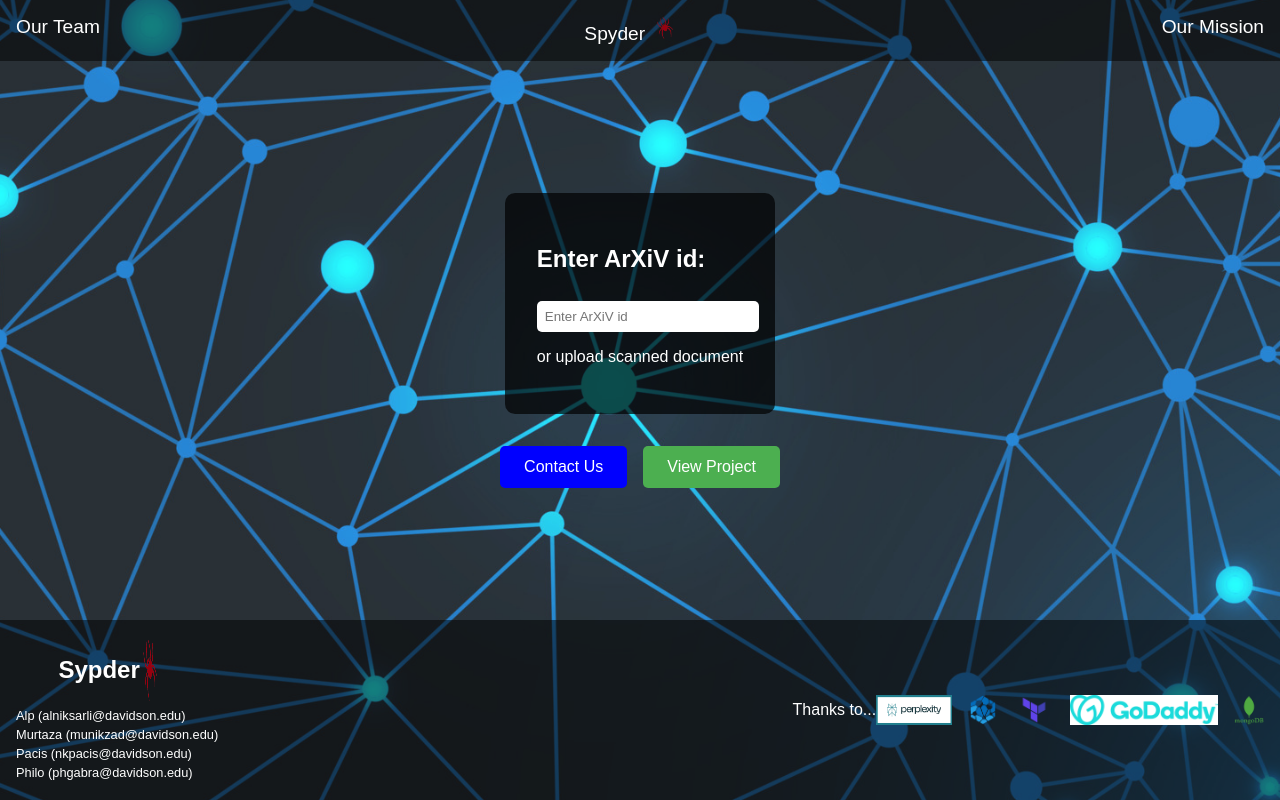
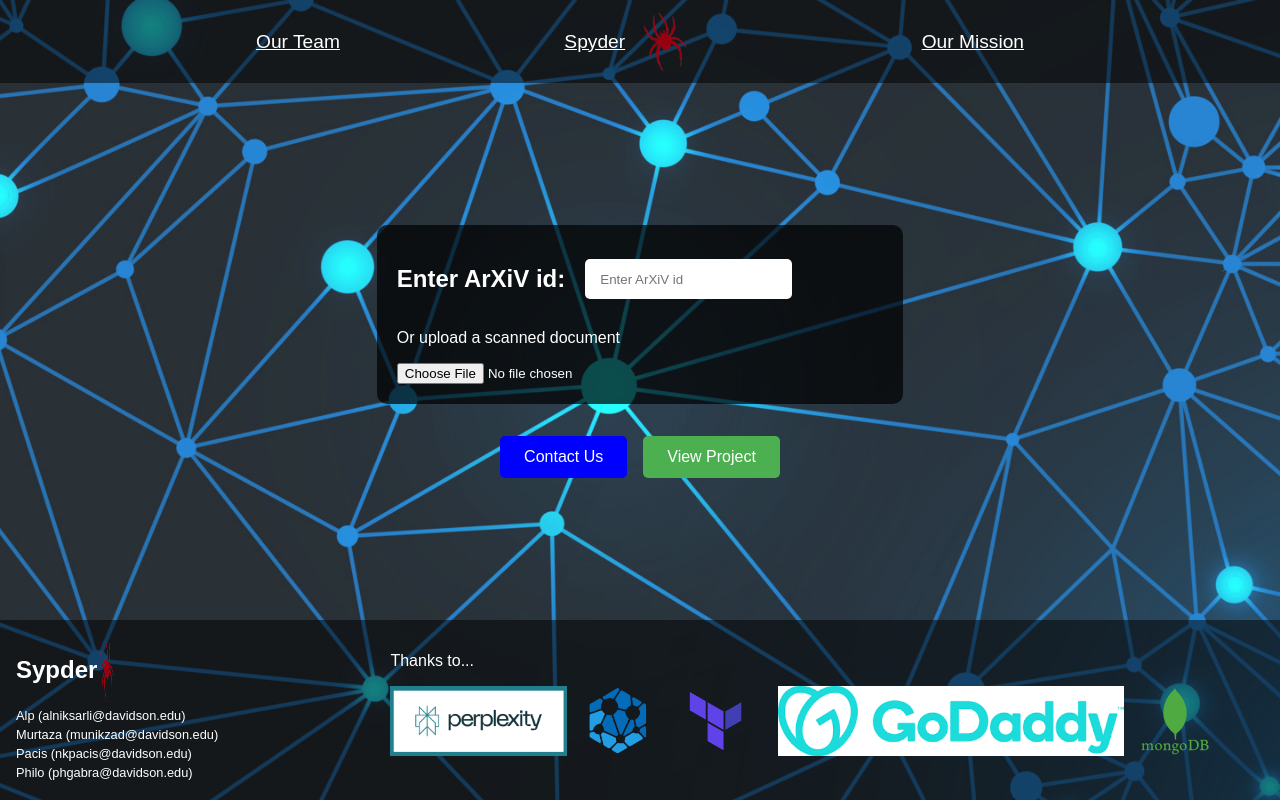
Before and after one commit to MurtazaKafka/spyder, a React (Create React App) app in the folder frontend/: page / in a window 1280 px wide. Built offline with nearby package versions, Linux system fonts and the light colour scheme; the HTML template or start-up script is replaced by a standard one.

Commit message:
Enhanced the design

```diff
--- a/frontend/src/App.css
+++ b/frontend/src/App.css
@@ -12,17 +12,26 @@
 header {
   display: flex;
   justify-content: space-between;
-  padding: 1rem;
+  padding: 0.6rem 20%;
   background-color: rgba(0, 0, 0, 0.5);
 }
 
 .header-item {
   font-size: 1.2rem;
+  display: flex;
+  align-items: center;
+  justify-content: center;
+  color: #fff !important;
+  cursor: pointer;
+}
+
+.spider-icon-header{
+  display: flex;
 }
 
 .spider-icon {
-  width: 24px;
-  height: 24px;
+  width: 64px;
+  height: 64px;
   margin-left: 0.5rem;
 }
 
@@ -37,15 +46,23 @@
 
 .search-container {
   background-color: rgba(0, 0, 0, 0.7);
-  padding: 2rem;
   border-radius: 10px;
+  width: 40%;
+  padding: 20px;
+  margin: 0 auto;
   margin-bottom: 2rem;
 }
 
-input[type="text"] {
+.archive-id{
+  display: flex;
+  align-items: center;
   width: 100%;
-  padding: 0.5rem;
-  margin-top: 0.5rem;
+  gap: 20px;
+}
+
+.archive-id>input{
+  height: 30px !important;
+  padding: 5px 15px;
   border: none;
   border-radius: 5px;
 }
@@ -81,11 +98,14 @@
 }
 
 .footer-left{
-  flex-direction: column;
+  width: 30%;
+}
+.footer-right{
+  width: 70%;
 }
 .footer-left, .footer-right {
   display: flex;
-  align-items: center;
+  flex-direction: column;
 }
 
 .footer-logo-holder{
@@ -107,5 +127,5 @@
 }
 
 .sponsor-logos img {
-  height: 30px;
+  height: 70px;
 }
--- /dev/null
+++ b/frontend/src/App.jsx
@@ -0,0 +1,28 @@
+import React from "react";
+import { BrowserRouter as Router, Routes, Route } from "react-router-dom";
+import Home from "./pages/Home";
+import "./App.css"
+
+function App() {
+
+  return (
+    <Router>
+      <Routes>
+        <Route
+          path="/team"
+          element={<Home />}
+        />
+        <Route
+          path="/"
+          element={<Home />}
+        />
+        <Route
+          path="/mission"
+          element={<Home />}
+        />
+      </Routes>
+    </Router>
+  );
+}
+
+export default App;
--- a/frontend/src/App.js
+++ b/frontend/src/pages/Home.jsx
@@ -1,22 +1,31 @@
-import React, { useState } from 'react';
-import "./App.css"
+import React, { useState } from "react";
+import { Link } from "react-router-dom";
 
-const SpyderApp = () => {
-  const [arxivId, setArxivId] = useState('');
+const Home = () => {
+  const [arxivId, setArxivId] = useState("");
 
   return (
     <div className="spyder-app">
       <header>
-        <div className="header-item">Our Team</div>
-        <div className="header-item">
-          Spyder
-          <img src="/images/spyder.png" alt="Spider Icon" className="spider-icon" />
-        </div>
-        <div className="header-item">Our Mission</div>
+        <Link to="/team" className="header-item">
+          Our Team
+        </Link>
+        <Link to="/" className="header-item spider-icon-header">
+          <p>Spyder</p>
+          <img
+            src="/images/spyder.png"
+            alt="Spider Icon"
+            className="spider-icon"
+          />
+        </Link>
+        <Link to="/mission" className="header-item">
+          Our Mission
+        </Link>
       </header>
 
       <main>
         <div className="search-container">
+          <div className="archive-id">
             <h2>Enter ArXiV id:</h2>
             <input
               type="text"
@@ -24,7 +33,10 @@
               onChange={(e) => setArxivId(e.target.value)}
               placeholder="Enter ArXiV id"
             />
-          <p>or upload scanned document</p>
+          </div>
+
+          <p>Or upload a scanned document</p>
+          <input type="file" accept=".pdf"></input>
         </div>
 
         <div className="action-buttons">
@@ -35,9 +47,13 @@
 
       <footer>
         <div className="footer-left">
-          <div className='footer-logo-holder'>
+          <div className="footer-logo-holder">
             <h2>Sypder</h2>
-            <img src="/images/spyder.png" alt="Spyder Logo" className="footer-logo" />
+            <img
+              src="/images/spyder.png"
+              alt="Spyder Logo"
+              className="footer-logo"
+            />
           </div>
 
           <div className="team-members">
@@ -62,4 +78,4 @@
   );
 };
 
-export default SpyderApp;
+export default Home;
```
Lines whose indentation alone changed are shown as unchanged.
